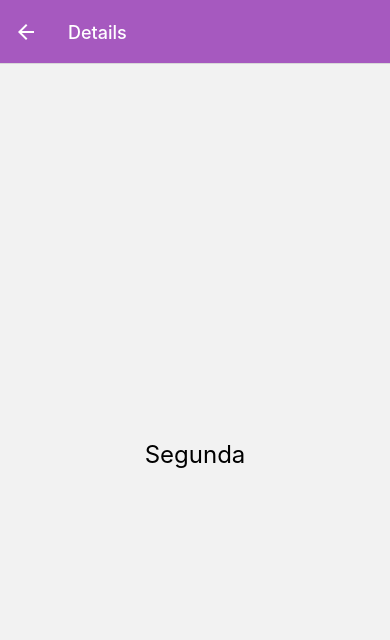
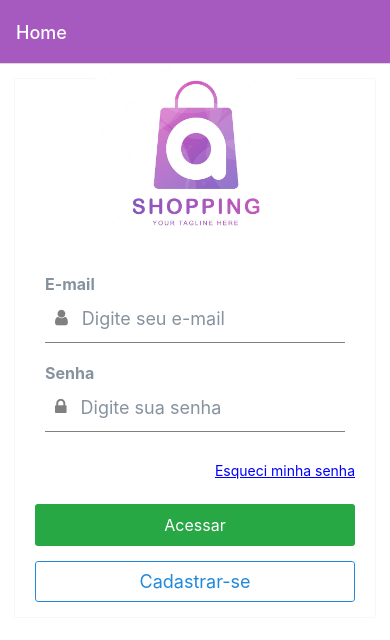
Before and after one commit to jeanpaulo204/ShoppingMobile, a React Native app: screen /Details in a window 390 px wide. Shown: the top 640 px of the page. Built offline with nearby package versions, Linux system fonts and the light colour scheme.

Commit message:
feat: new update

```diff
--- a/App.js
+++ b/App.js
@@ -2,7 +2,6 @@ import React from 'react';
 import { NavigationContainer } from '@react-navigation/native';
 import { createStackNavigator, TransitionSpecs } from '@react-navigation/stack';
 import HomeScreen from './rotas/HomeScreen';
-import DetailsScreen from './rotas/DetailsScreen';
 import CadastroScreen from './rotas/Cadastro';
 import RecuperarSenha from './rotas/RecuperarSenha';
 import PainelDePedido from './rotas/PainelDePedido';
@@ -36,7 +35,6 @@ function App() {
         }}
       >
         <Stack.Screen name="Home" component={HomeScreen} />
-        <Stack.Screen name="Details" component={DetailsScreen} />
         <Stack.Screen name="Cadastro" component={CadastroScreen} />
         <Stack.Screen
           name="Recuperar Senha"
--- /dev/null
+++ b/components/DialogCadastroEstoque.js
@@ -0,0 +1,108 @@
+import React, { useState } from 'react';
+import { View, StyleSheet, TextInput, Modal, Text, TouchableOpacity } from 'react-native';
+
+const DialogCadastroEstoque = ({ visible, onClose, onSalvar }) => {
+  const [produto, setProduto] = useState('');
+  const [valor, setValor] = useState('');
+  const [id, setId] = useState('');
+
+  const handleSalvar = () => {
+    if (produto.trim() === '' || valor.trim() === '' || id.trim() === '') {
+      // Verifica se os campos estão vazios e não permite salvar
+      return;
+    }
+
+    const novoEstoque = { produto, valor, id };
+    onSalvar(novoEstoque);
+    onClose();
+  };
+
+  return (
+    <Modal visible={visible} animationType="slide" transparent>
+      <View style={styles.container}>
+        <View style={styles.modalContent}>
+          <Text style={styles.modalTitle}>Cadastro de Estoque</Text>
+          <TextInput
+            style={styles.input}
+            placeholder="Produto"
+            value={produto}
+            onChangeText={setProduto}
+          />
+          <TextInput
+            style={styles.input}
+            placeholder="Valor"
+            value={valor}
+            onChangeText={setValor}
+            keyboardType="numeric"
+          />
+          <TextInput
+            style={styles.input}
+            placeholder="ID"
+            value={id}
+            onChangeText={setId}
+          />
+          <View style={styles.buttonContainer}>
+            <TouchableOpacity onPress={handleSalvar} style={styles.buttonSalvar}>
+              <Text style={styles.textButton}>Salvar</Text>
+            </TouchableOpacity>
+            <TouchableOpacity onPress={onClose} style={styles.buttonFechar}>
+              <Text style={styles.textButton}>Fechar</Text>
+            </TouchableOpacity>
+          </View>
+        </View>
+      </View>
+    </Modal>
+  );
+};
+
+const styles = StyleSheet.create({
+  container: {
+    flex: 1,
+    justifyContent: 'center',
+    alignItems: 'center',
+    backgroundColor: 'rgba(0, 0, 0, 0.5)',
+  },
+  modalContent: {
+    backgroundColor: '#fff',
+    padding: 16,
+    borderRadius: 8,
+    width: '80%',
+  },
+  modalTitle: {
+    fontSize: 20,
+    fontWeight: 'bold',
+    marginBottom: 16,
+  },
+  input: {
+    borderWidth: 1,
+    borderColor: '#ccc',
+    borderRadius: 4,
+    padding: 8,
+    marginBottom: 12,
+  },
+  buttonContainer: {
+    flexDirection: 'row',
+    justifyContent: 'flex-end',
+    marginTop: 16,
+  },
+  buttonSalvar: {
+    backgroundColor: '#28a745',
+    paddingVertical: 8,
+    paddingHorizontal: 16,
+    borderRadius: 4,
+    marginLeft: 8,
+  },
+  buttonFechar: {
+    backgroundColor: '#dc3545',
+    paddingVertical: 8,
+    paddingHorizontal: 16,
+    borderRadius: 4,
+    marginLeft: 8,
+  },
+  textButton: {
+    color: '#fff',
+    fontWeight: 'bold',
+  },
+});
+
+export default DialogCadastroEstoque;
--- a/components/DialogRecupera.js
+++ b/components/DialogRecupera.js
@@ -1,6 +1,6 @@
 import React, { useState } from 'react';
-import { View, Image, StyleSheet } from 'react-native';
-import {Overlay, Card, Input, Text} from 'react-native-elements';
+import { View, Image, StyleSheet , Text} from 'react-native';
+import {Overlay, Card, Input, } from 'react-native-elements';
 import CustomButton from '../components/CustomButton';
 
 function DialogRecupera({abrir, fechar, email}) {
@@ -18,7 +18,7 @@ function DialogRecupera({abrir, fechar, email}) {
         </View>
         <View style={styles.Centro}>
             <Text style={styles.Title}>LINK ENVIADO</Text>
-            <Text style={styles.SubTitle}>Enviamos um link para o e-mail {email.toString()} para recuperação de senha. Por favor verifique sua caixa de entrada e siga as instruções para recuperação de acesso!</Text>
+            <Text style={styles.SubTitle}>Enviamos um link para o e-mail <Text style={styles.Strong}>{email.toString()}</Text> para recuperação de senha. Por favor verifique sua caixa de entrada e siga as instruções para recuperação de acesso!</Text>
         </View>
     </Card>
         </View>
@@ -49,6 +49,10 @@ const styles = StyleSheet.create({
         color: 'purple',
       },
 
+      Strong: {
+        color: 'purple',
+      },
+
       Centro: {
         display: 'flex',
         alignItems: 'center',
--- a/components/HeaderCliente.js
+++ b/components/HeaderCliente.js
@@ -1,39 +1,43 @@
 import React from 'react';
 import { View, StyleSheet } from 'react-native';
-import { Icon, Text } from 'react-native-elements';
-import { Avatar } from '@rneui/themed';
+import { Icon, Text, Avatar, Header } from 'react-native-elements';
 
 function TabHeader() {
   return (
-    <View style={styles.container}>
+    <Header
+      containerStyle={styles.container}
+      leftComponent={
         <View style={styles.leftContainer}>
           <Avatar
             size={45}
             rounded
             source={{ uri: "https://randomuser.me/api/portraits/men/36.jpg" }}
           />
-        <Text style={styles.userName}>Carlos </Text>
+          <Text style={styles.userName}>Carlos</Text>
         </View>
+      }
+      rightComponent={
         <Icon
           name="cog"
           type="font-awesome"
           color="#4287f5"
-        size={54}
-        marginBottom={25}
+          size={28}
+          onPress={() => console.log('Configurar pressionado')}
         />
-    </View>
+      }
+    />
   );
 }
 
 const styles = StyleSheet.create({
   container: {
-    flexDirection: 'row',
-    justifyContent: 'space-between',
-    alignItems: 'center',
-    paddingHorizontal: 16,
+    backgroundColor: '#fff',
     borderBottomWidth: 1,
+    marginBottom: 55,
     borderBottomColor: '#ccc',
-    height: 80,
+    height: 100,
+    justifyContent: 'center',
+    paddingHorizontal: 10,
   },
   leftContainer: {
     flexDirection: 'row',
--- a/rotas/DetailsScreen.js
+++ /dev/null
@@ -1,12 +0,0 @@
-import React from 'react';
-import { View, Text } from 'react-native';
-
-function DetailsScreen() {
-  return (
-    <View style={{ flex: 1, alignItems: 'center', justifyContent: 'center' }}>
-      <Text style={{ fontSize: 24 }}>Segunda</Text>
-    </View>
-  );
-}
-
-export default DetailsScreen;
--- a/rotas/HomeScreen.js
+++ b/rotas/HomeScreen.js
@@ -10,7 +10,7 @@ function HomeScreen({ navigation }) {
   const [password, setPassword] = useState('');
 
   const handleLogin = () => {
-    if (email === '1' && password === '1') {
+    if (email === 'Admin' && password === '123') {
       // Usuário autenticado com sucesso, você pode redirecionar para a próxima tela
       navigation.navigate('Painel De Pedido');
     } else {
--- a/rotas/PainelDePedido.js
+++ b/rotas/PainelDePedido.js
@@ -1,13 +1,14 @@
 import React, { useState } from 'react';
-import { View, StyleSheet, Button } from 'react-native';
-import { Card, } from 'react-native-elements';
+import { View, StyleSheet} from 'react-native';
+import { Card, Button } from 'react-native-elements';
 import SearchBar from '../components/SearchBar';
 import PedidoList from '../components/PedidoList';
 import PedidoModal from '../components/PedidoModal';
 import NovoPedidoModal from '../components/NovoPedidoModal';
 import HeaderCliente from '../components/HeaderCliente';
+import DialogCadastroEstoque from '../components/DialogCadastroEstoque';
 
-function PainelDePedido() {
+function PainelDePedido({ navigation }) {
   const [tableData, setTableData] = useState([
     { data: '12/07', hora: '15:30', id: '456', qtd: '2', status: 'Entregue', entregador: 'João' },
     { data: '13/07', hora: '10:45', id: '012', qtd: '1', status: 'Preparado', entregador: 'Maria' },
@@ -19,6 +20,7 @@ function PainelDePedido() {
   const [selectedPedido, setSelectedPedido] = useState(null);
   const [searchText, setSearchText] = useState('');
   const [isNovoPedidoModalVisible, setNovoPedidoModalVisible] = useState(false);
+  const [isCadastroEstoqueDialogVisible, setCadastroEstoqueDialogVisible] = useState(false);
 
   const handleStatusPress = (pedido) => {
     setSelectedPedido(pedido);
@@ -59,6 +61,14 @@ function PainelDePedido() {
     setSelectedPedido(null);
   };
 
+  const handleAbrirCadastroEstoque = () => {
+    setCadastroEstoqueDialogVisible(true);
+  };
+
+  const handleFecharCadastroEstoque = () => {
+    setCadastroEstoqueDialogVisible(false);
+  };
+
   return (
     <View style={styles.container}>
       <HeaderCliente/>
@@ -73,7 +83,7 @@ function PainelDePedido() {
           <View style={styles.buttonSpacer} />
           <Button title="Novo Pedido" onPress={handleNovoPedido} />
           <View style={styles.buttonSpacer} />
-        {/* Seu outro botão aqui */}
+          <Button title="Novo Estoque" onPress={handleAbrirCadastroEstoque} />
         </View>
 
         <PedidoList
@@ -89,9 +99,13 @@ function PainelDePedido() {
           onToggle={handleNovoPedidoCancel}
           onSubmit={handleNovoPedidoSubmit}
         />
+
+        <DialogCadastroEstoque
+          visible={isCadastroEstoqueDialogVisible}
+          onClose={handleFecharCadastroEstoque}
+        />
       </Card>
     </View>
-
   );
 }
 
```
Lines whose indentation alone changed are shown as unchanged.
